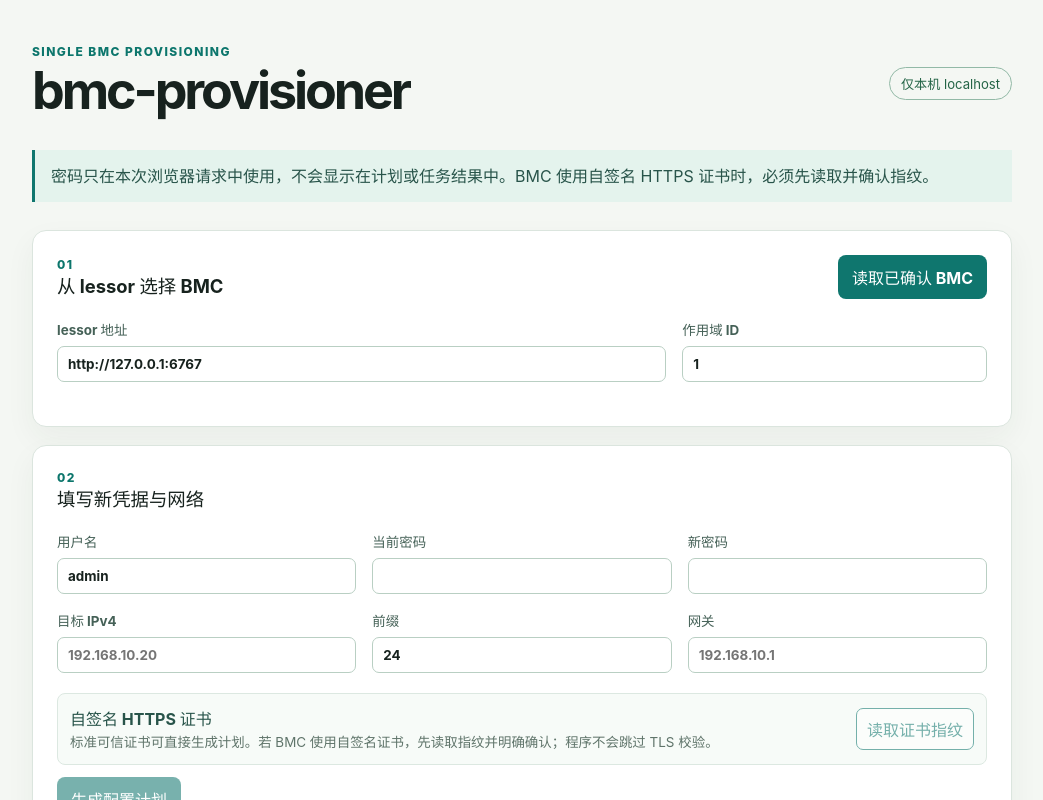
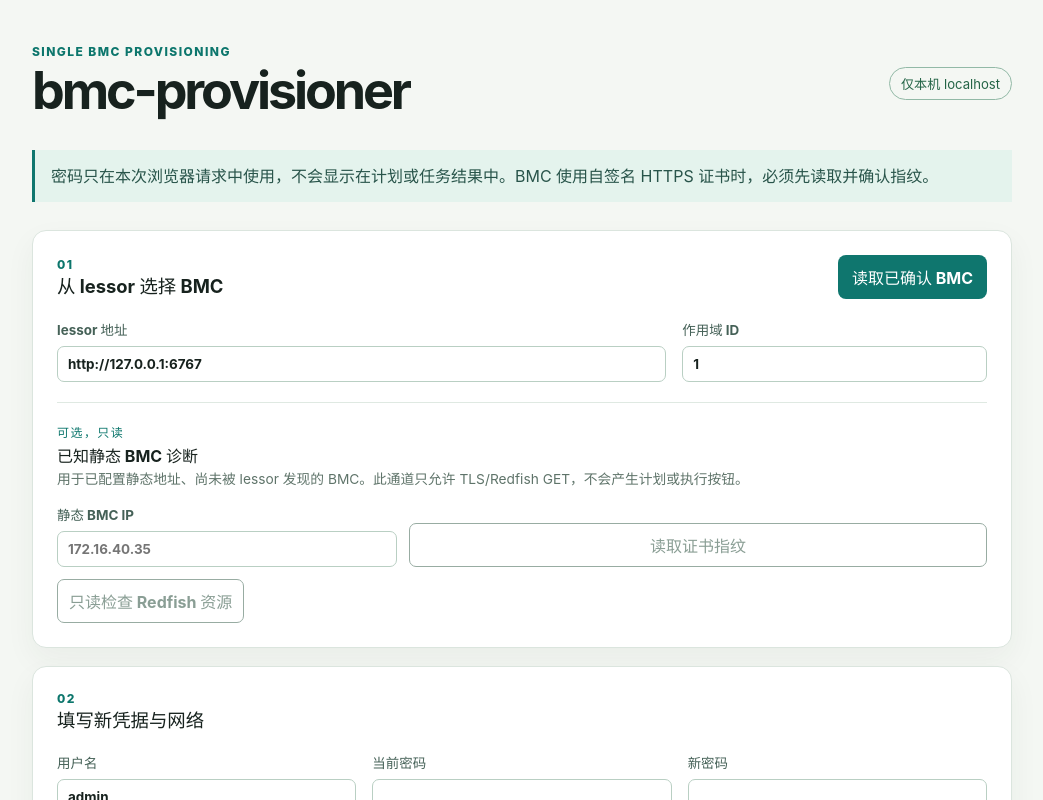
Before and after one commit to weironz/bmc-provisioner, a Svelte app in the folder ui/: page / in a window 1280 px wide. Shown: the top 800 px of the page, without its empty margins (118-1161 px from the left). Built offline with nearby package versions, Linux system fonts and the light colour scheme.

Commit message:
feat: add read-only diagnostics for known static BMCs

```diff
--- a/ui/src/App.svelte
+++ b/ui/src/App.svelte
@@ -33,12 +33,20 @@
     error?: string;
   };
 
+  type StaticDiagnostic = {
+    bmcIp: string;
+    accountUri: string;
+    passwordChangeRequired: boolean;
+    ethernetInterfaces: Array<{ uri: string; id: string; name?: string }>;
+  };
+
   type ApiFailure = { error?: string; details?: { ethernetInterfaceUris?: string[] } };
 
   let lessorUrl = 'http://127.0.0.1:6767';
   let scopeId = 1;
   let candidates: Candidate[] = [];
   let selectedIp = '';
+  let knownStaticIp = '';
   let username = 'admin';
   let currentPassword = '';
   let newPassword = '';
@@ -48,6 +56,9 @@
   let interfaceUri = '';
   let certificateFingerprint = '';
   let certificateConfirmed = false;
+  let knownStaticFingerprint = '';
+  let knownStaticFingerprintConfirmed = false;
+  let staticDiagnostic: StaticDiagnostic | undefined;
   let interfaceChoices: string[] = [];
   let plan: Plan | undefined;
   let planId = '';
@@ -57,6 +68,7 @@
   let loadingCandidates = false;
   let planning = false;
   let applying = false;
+  let diagnosingStatic = false;
   let pollTimer: ReturnType<typeof setTimeout> | undefined;
 
   onDestroy(() => {
@@ -175,6 +187,62 @@
     }
   }
 
+  async function probeKnownStaticCertificate() {
+    if (!knownStaticIp) {
+      error = '请填写已知静态 BMC IP。';
+      return;
+    }
+    error = '';
+    knownStaticFingerprintConfirmed = false;
+    try {
+      const response = await fetch(`${API_BASE}/api/v1/diagnostics/redfish/certificate`, {
+        method: 'POST',
+        headers: { 'content-type': 'application/json' },
+        body: JSON.stringify({ bmcIp: knownStaticIp })
+      });
+      if (!response.ok) {
+        const failure = await readFailure(response);
+        throw new Error(failure.error ?? '无法读取静态 BMC HTTPS 证书');
+      }
+      const result = (await response.json()) as { sha256: string };
+      knownStaticFingerprint = result.sha256;
+      message = '已读取静态 BMC 证书指纹。确认后可进行只读 Redfish 诊断。';
+    } catch (reason) {
+      error = reason instanceof Error ? reason.message : '读取静态 BMC 证书失败';
+    }
+  }
+
+  async function diagnoseKnownStaticBmc() {
+    if (!knownStaticIp || !username || !currentPassword) {
+      error = '只读诊断需要静态 BMC IP、用户名和当前密码。';
+      return;
+    }
+    diagnosingStatic = true;
+    error = '';
+    staticDiagnostic = undefined;
+    try {
+      const response = await fetch(`${API_BASE}/api/v1/diagnostics/redfish`, {
+        method: 'POST',
+        headers: { 'content-type': 'application/json' },
+        body: JSON.stringify({
+          bmcIp: knownStaticIp,
+          credentials: { username, currentPassword },
+          certificateFingerprint: knownStaticFingerprintConfirmed ? knownStaticFingerprint : undefined
+        })
+      });
+      if (!response.ok) {
+        const failure = await readFailure(response);
+        throw new Error(failure.error ?? '静态 BMC Redfish 诊断失败');
+      }
+      staticDiagnostic = (await response.json()) as StaticDiagnostic;
+      message = '只读 Redfish 诊断完成；未创建配置计划，也未对 BMC 发出修改请求。';
+    } catch (reason) {
+      error = reason instanceof Error ? reason.message : '静态 BMC 诊断失败';
+    } finally {
+      diagnosingStatic = false;
+    }
+  }
+
   async function applyPlan() {
     if (!planId) return;
     applying = true;
@@ -261,6 +329,34 @@
         {/each}
       </div>
     {/if}
+    <div class="static-diagnostic">
+      <div>
+        <p class="step">可选，只读</p>
+        <h3>已知静态 BMC 诊断</h3>
+        <p>用于已配置静态地址、尚未被 lessor 发现的 BMC。此通道只允许 TLS/Redfish GET，不会产生计划或执行按钮。</p>
+      </div>
+      <div class="static-controls">
+        <label>静态 BMC IP <input bind:value={knownStaticIp} inputmode="decimal" placeholder="172.16.40.35" /></label>
+        <button onclick={probeKnownStaticCertificate} disabled={!knownStaticIp}>读取证书指纹</button>
+      </div>
+      {#if knownStaticFingerprint}
+        <label class="fingerprint-confirmation">
+          <input bind:checked={knownStaticFingerprintConfirmed} type="checkbox" />
+          <span>我确认静态 BMC 的 SHA-256 证书指纹：<code>{knownStaticFingerprint}</code></span>
+        </label>
+      {/if}
+      <button class="read-only" onclick={diagnoseKnownStaticBmc} disabled={diagnosingStatic || !knownStaticIp}>
+        {diagnosingStatic ? '正在读取 Redfish…' : '只读检查 Redfish 资源'}
+      </button>
+      {#if staticDiagnostic}
+        <dl class="plan diagnostic-result">
+          <div><dt>BMC IP</dt><dd>{staticDiagnostic.bmcIp}</dd></div>
+          <div><dt>账户资源</dt><dd>{staticDiagnostic.accountUri}</dd></div>
+          <div><dt>强制改密</dt><dd>{staticDiagnostic.passwordChangeRequired ? '是' : '否'}</dd></div>
+          <div><dt>管理网卡</dt><dd>{staticDiagnostic.ethernetInterfaces.map((item) => item.name ?? item.id).join('，')}</dd></div>
+        </dl>
+      {/if}
+    </div>
   </section>
 
   <section aria-labelledby="network-heading">
--- a/ui/src/style.css
+++ b/ui/src/style.css
@@ -33,6 +33,12 @@ input:focus, select:focus { border-color: #0f766e; box-shadow: 0 0 0 3px #bde5d8
 .candidate { display: grid; grid-template-columns: 160px 1fr; align-items: center; text-align: left; border: 1px solid #d8e4dc; border-radius: 8px; background: #fbfdfb; color: #1c3128; padding: 13px; }
 .candidate:hover, .candidate.selected { border-color: #0f766e; background: #e5f5ef; }
 .candidate span { color: #5f746a; font-size: .88rem; }
+.static-diagnostic { border-top: 1px solid #dfe9e2; margin-top: 20px; padding-top: 20px; }
+.static-diagnostic h3 { font-size: 1rem; margin: 3px 0; }
+.static-diagnostic > div > p:last-child { color: #5f746a; font-size: .86rem; line-height: 1.45; }
+.static-controls { align-items: end; display: grid; gap: 12px; grid-template-columns: minmax(180px, 340px) auto; margin: 14px 0 12px; }
+.static-controls button, .read-only { border: 1px solid #496c5b; border-radius: 7px; background: #fff; color: #305443; font-weight: 700; padding: 9px 11px; }
+.diagnostic-result { margin-top: 18px; }
 .interface-choice { max-width: 620px; margin-bottom: 18px; }
 .certificate { display: flex; align-items: center; justify-content: space-between; gap: 18px; border: 1px solid #dce8e1; border-radius: 8px; background: #f7fbf8; margin: 0 0 12px; padding: 12px; }
 .certificate strong { color: #28544a; }
@@ -54,6 +60,7 @@ footer { color: #47665a; line-height: 1.55; margin: 22px 2px; }
   main { width: min(100% - 20px, 980px); padding-top: 24px; }
   section { padding: 18px; }
   .fields, .fields.compact, .plan { grid-template-columns: 1fr; }
+  .static-controls { align-items: stretch; grid-template-columns: 1fr; }
   .candidate { grid-template-columns: 1fr; gap: 4px; }
   .section-title { align-items: flex-start; flex-direction: column; }
   .certificate { align-items: flex-start; flex-direction: column; }
```
Also changed, not shown: 4 other files (tests, documents, lock files or other folders).
